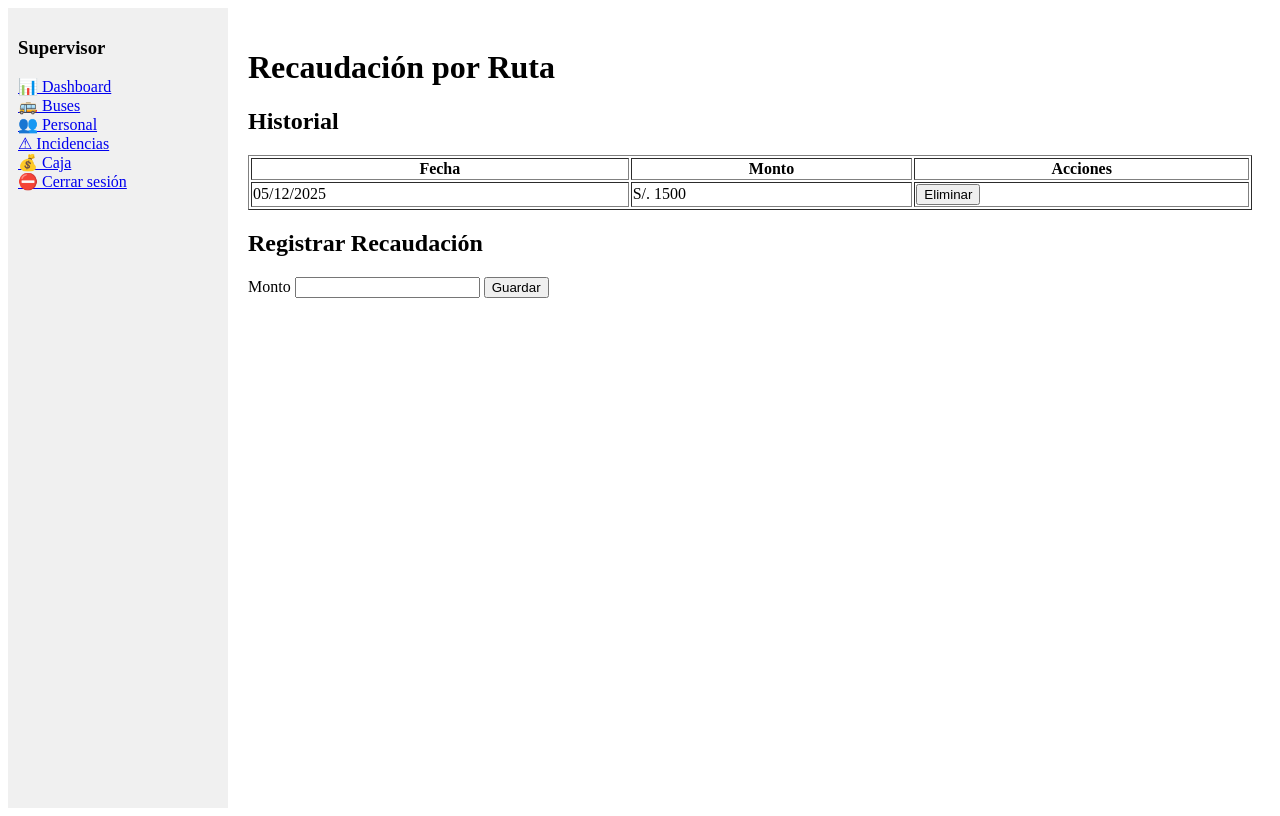
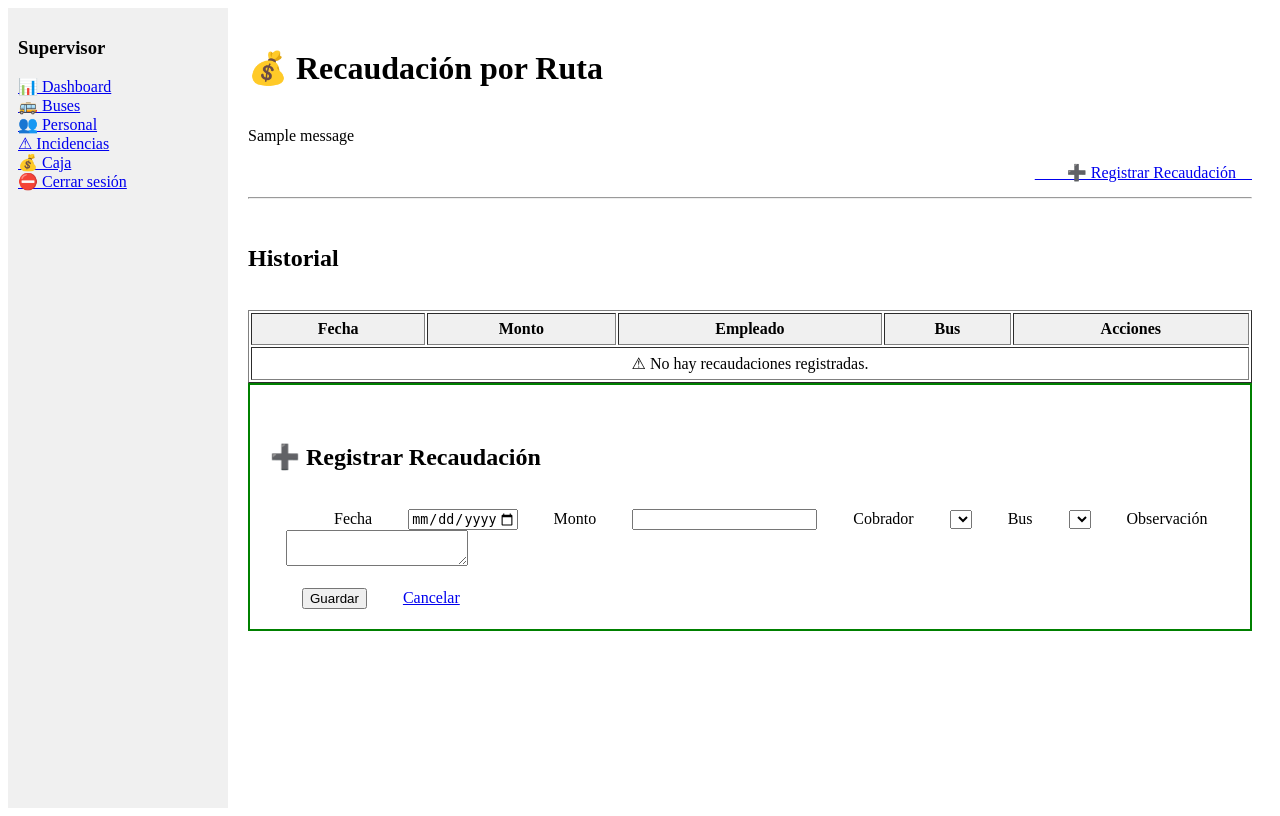
Before and after one commit to FerPonce42/BD-STELMAN-BUSES, a Flask app: page /panel/caja?nuevo_caja=true in a window 1280 px wide. Run offline with Flask 3, Linux system fonts and the light colour scheme; the visitor is signed in with stand-in values (Sample User, id 1); tables that the repository leaves empty or names only in its code hold one stand-in row (values such as "Sample post"); one stand-in notice (Sample message) is shown; lists and menus that the app fills with data are empty; some libraries are stand-ins or nearby versions.

Commit message:
caja ahsta las webas

```diff
--- a/app.py
+++ b/app.py
@@ -2,7 +2,7 @@ from flask import Flask, render_template, request, redirect, url_for, session, f
 from flask_mysqldb import MySQL
 from config import Config
 from datetime import datetime
-
+import MySQLdb.cursors
 from datetime import datetime, date
 # -----------------------------------------
 # CONFIG GENERAL
@@ -1166,6 +1166,250 @@ def eliminar_incidencia_operativa(id_incidencia):
 
 
 
+
+# =============================================
+# PANEL DE CAJA
+# =============================================
+# ===================== PANEL DE CAJA =====================
+@app.route("/panel/caja", methods=['GET'])
+def panel_caja():
+    if 'usuario' not in session:
+        return redirect(url_for('login'))
+
+    # ✅ CORRECCIÓN CLAVE: Usar DictCursor para acceder a los datos por nombre (e.nombre, e.apellido)
+    cursor = mysql.connection.cursor(MySQLdb.cursors.DictCursor)
+    id_supervisor = session['id']
+
+    # Ruta activa del supervisor
+    cursor.execute("""
+        SELECT id_ruta
+        FROM supervisor_ruta
+        WHERE id_empleado=%s AND fecha_fin IS NULL
+    """, (id_supervisor,))
+    row = cursor.fetchone()
+    id_ruta = row['id_ruta'] if row else None
+
+    cajas, empleados, buses = [], [], []
+
+    if id_ruta:
+        # Historial de recaudaciones
+        cursor.execute("""
+            SELECT c.id_caja, c.fecha, c.monto_recaudado, c.observacion,
+                   e.id_empleado, p.nombre, p.apellido, b.id_bus, b.placa
+            FROM caja c
+            JOIN empleado e ON c.id_empleado = e.id_empleado
+            JOIN persona p ON e.id_persona = p.id_persona
+            JOIN bus b ON c.id_bus = b.id_bus
+            WHERE c.id_ruta=%s
+            ORDER BY c.fecha DESC
+        """, (id_ruta,))
+        cajas = cursor.fetchall()
+
+        # Cobradores de la ruta (Consulta que asegura que sean cobradores asignados a un bus de la ruta)
+        cursor.execute("""
+            SELECT e.id_empleado, p.nombre, p.apellido
+            FROM persona p
+            JOIN empleado e ON e.id_persona = p.id_persona
+            JOIN cobrador co ON e.id_empleado = co.id_empleado
+            WHERE e.id_empleado IN (
+                SELECT ab.id_empleado
+                FROM asignacion_bus ab
+                JOIN bus_ruta br ON ab.id_bus = br.id_bus
+                WHERE br.id_ruta = %s
+            )
+        """, (id_ruta,))
+        empleados = cursor.fetchall()
+
+        # Buses de la ruta
+        cursor.execute("""
+            SELECT b.id_bus, b.placa
+            FROM bus b
+            JOIN bus_ruta br ON b.id_bus = br.id_bus
+            WHERE br.id_ruta = %s
+        """, (id_ruta,))
+        buses = cursor.fetchall()
+
+    cursor.close()
+    hoy = datetime.today().strftime("%Y-%m-%d")
+
+    return render_template("privado/caja.html",
+                           cajas=cajas,
+                           empleados=empleados,
+                           buses=buses,
+                           id_ruta=id_ruta,
+                           editar_caja=None,
+                           hoy=hoy)
+
+
+# ===================== REGISTRAR RECAUDACIÓN =====================
+@app.route("/registrar_caja", methods=['POST'])
+def registrar_caja():
+    if 'usuario' not in session:
+        return redirect(url_for('login'))
+
+    # ✅ CORRECCIÓN CLAVE: Usar DictCursor
+    cursor = mysql.connection.cursor(MySQLdb.cursors.DictCursor)
+    id_supervisor = session['id']
+
+    try:
+        cursor.execute("""
+            SELECT id_ruta
+            FROM supervisor_ruta
+            WHERE id_empleado=%s AND fecha_fin IS NULL
+        """, (id_supervisor,))
+        row = cursor.fetchone()
+        id_ruta = row['id_ruta'] if row else None
+
+        if not id_ruta:
+            flash("❌ No tienes una ruta activa.", "danger")
+            return redirect(url_for("panel_caja"))
+
+        fecha = request.form.get("fecha")
+        monto = request.form.get("monto")
+        observacion = request.form.get("observacion")
+        id_empleado = request.form.get("id_empleado")
+        id_bus = request.form.get("id_bus")
+
+        if not fecha or not monto or not id_empleado or not id_bus:
+            flash("❌ Debes completar todos los campos obligatorios.", "danger")
+            return redirect(url_for("panel_caja"))
+
+        fecha_obj = datetime.strptime(fecha, "%Y-%m-%d").date()
+        monto = float(monto)
+
+        mysql.connection.begin()
+        cursor.execute("""
+            INSERT INTO caja(id_empleado, id_ruta, id_bus, fecha, monto_recaudado, observacion)
+            VALUES (%s, %s, %s, %s, %s, %s)
+        """, (id_empleado, id_ruta, id_bus, fecha_obj, monto, observacion))
+        mysql.connection.commit()
+        flash("✔ Recaudación registrada correctamente.", "success")
+
+    except Exception as e:
+        mysql.connection.rollback()
+        flash(f"❌ Error: {str(e)}", "danger")
+    finally:
+        cursor.close()
+
+    return redirect(url_for("panel_caja"))
+
+
+# ===================== ELIMINAR RECAUDACIÓN =====================
+@app.route("/eliminar_caja/<int:id_caja>", methods=['GET'])
+def eliminar_caja(id_caja):
+    if 'usuario' not in session:
+        return redirect(url_for('login'))
+
+    # ✅ CORRECCIÓN CLAVE: Usar DictCursor
+    cursor = mysql.connection.cursor(MySQLdb.cursors.DictCursor)
+    try:
+        mysql.connection.begin()
+        cursor.execute("DELETE FROM caja WHERE id_caja=%s", (id_caja,))
+        mysql.connection.commit()
+        flash("✔ Recaudación eliminada.", "success")
+    except Exception as e:
+        mysql.connection.rollback()
+        flash(f"❌ Error: {str(e)}", "danger")
+    finally:
+        cursor.close()
+
+    return redirect(url_for("panel_caja"))
+
+
+# ===================== EDITAR RECAUDACIÓN =====================
+@app.route("/editar_caja/<int:id_caja>", methods=['GET'])
+def editar_caja(id_caja):
+    if 'usuario' not in session:
+        return redirect(url_for('login'))
+
+    # ✅ CORRECCIÓN CLAVE: Usar DictCursor
+    cursor = mysql.connection.cursor(MySQLdb.cursors.DictCursor)
+    id_supervisor = session['id']
+
+    cursor.execute("""
+        SELECT id_ruta
+        FROM supervisor_ruta
+        WHERE id_empleado=%s AND fecha_fin IS NULL
+    """, (id_supervisor,))
+    row = cursor.fetchone()
+    id_ruta = row['id_ruta'] if row else None
+
+    # Obtener recaudación
+    cursor.execute("SELECT * FROM caja WHERE id_caja=%s", (id_caja,))
+    editar_caja = cursor.fetchone()
+
+    # Cobradores de la ruta
+    cursor.execute("""
+        SELECT e.id_empleado, p.nombre, p.apellido
+        FROM persona p
+        JOIN empleado e ON e.id_persona = p.id_persona
+        JOIN cobrador co ON e.id_empleado = co.id_empleado
+        WHERE e.id_empleado IN (
+            SELECT ab.id_empleado
+            FROM asignacion_bus ab
+            JOIN bus_ruta br ON ab.id_bus = br.id_bus
+            WHERE br.id_ruta = %s
+        )
+    """, (id_ruta,))
+    empleados = cursor.fetchall()
+
+    # Buses de la ruta
+    cursor.execute("""
+        SELECT b.id_bus, b.placa
+        FROM bus b
+        JOIN bus_ruta br ON b.id_bus = br.id_bus
+        WHERE br.id_ruta = %s
+    """, (id_ruta,))
+    buses = cursor.fetchall()
+
+    cursor.close()
+    hoy = datetime.today().strftime("%Y-%m-%d")
+
+    return render_template("privado/caja.html",
+                           cajas=[],
+                           empleados=empleados,
+                           buses=buses,
+                           id_ruta=id_ruta,
+                           editar_caja=editar_caja,
+                           hoy=hoy)
+
+
+# ===================== ACTUALIZAR RECAUDACIÓN =====================
+@app.route("/actualizar_caja", methods=['POST'])
+def actualizar_caja():
+    if 'usuario' not in session:
+        return redirect(url_for('login'))
+
+    # ✅ CORRECCIÓN CLAVE: Usar DictCursor
+    cursor = mysql.connection.cursor(MySQLdb.cursors.DictCursor)
+    try:
+        id_caja = request.form["id_caja"]
+        fecha = request.form["fecha"]
+        monto = float(request.form["monto"])
+        observacion = request.form["observacion"]
+        id_empleado = request.form["id_empleado"]
+        id_bus = request.form["id_bus"]
+
+        mysql.connection.begin()
+        cursor.execute("""
+            UPDATE caja
+            SET fecha=%s, monto_recaudado=%s, observacion=%s,
+                id_empleado=%s, id_bus=%s
+            WHERE id_caja=%s
+        """, (fecha, monto, observacion, id_empleado, id_bus, id_caja))
+        mysql.connection.commit()
+        flash("✔ Recaudación actualizada correctamente.", "success")
+
+    except Exception as e:
+        mysql.connection.rollback()
+        flash(f"❌ Error: {str(e)}", "danger")
+    finally:
+        cursor.close()
+
+    return redirect(url_for("panel_caja"))
+
+
+
 @app.route("/panel/rutas")
 def panel_rutas():
     if 'usuario' not in session:
@@ -1173,11 +1417,7 @@ def panel_rutas():
     return render_template("privado/rutas.html")
 
 
-@app.route("/panel/caja")
-def panel_caja():
-    if 'usuario' not in session:
-        return redirect(url_for('login'))
-    return render_template("privado/caja.html")
+
 
 
 @app.route("/panel/reportes")
--- a/templates/privado/caja.html
+++ b/templates/privado/caja.html
@@ -4,28 +4,94 @@
 
 {% block content %}
 
-<h1>Recaudación por Ruta</h1>
+<h1>💰 Recaudación por Ruta</h1>
+
+{% with messages = get_flashed_messages(with_categories=true) %}
+    {% if messages %}
+        {% for category, message in messages %}
+            <div class="alert alert-{{ category }}">{{ message }}</div>
+        {% endfor %}
+    {% endif %}
+{% endwith %}
+
+<section style="display:flex; justify-content:flex-end; margin-bottom:15px;">
+    <a href="{{ url_for('panel_caja', nuevo_caja='true') }}#modal-registro-caja" class="btn btn-primary">
+        ➕ Registrar Recaudación
+    </a>
+</section>
+
+<hr>
 
 <section>
     <h2>Historial</h2>
-    <table border="1" width="100%">
+    <table border="1" width="100%" cellpadding="6">
+        <tr style="background:#f0f0f0;">
+            <th>Fecha</th>
+            <th>Monto</th>
+            <th>Empleado</th>
+            <th>Bus</th>
+            <th>Acciones</th>
+        </tr>
+        {% for c in cajas %}
         <tr>
-            <th>Fecha</th><th>Monto</th><th>Acciones</th>
+            <td>{{ c.fecha }}</td>
+            <td>S/. {{ "%.2f"|format(c.monto_recaudado) }}</td>
+            <td>{{ c.nombre }} {{ c.apellido }}</td>
+            <td>{{ c.placa }}</td>
+            <td>
+                <a href="{{ url_for('editar_caja', id_caja=c.id_caja) }}" class="btn-sm btn-info">✏️ Editar</a>
+                <a href="{{ url_for('eliminar_caja', id_caja=c.id_caja) }}" class="btn-sm btn-warning"
+                   onclick="return confirm('¿Seguro de eliminar esta recaudación?')">🗑️ Eliminar</a>
+            </td>
         </tr>
+        {% else %}
         <tr>
-            <td>05/12/2025</td><td>S/. 1500</td>
-            <td><button>Eliminar</button></td>
+            <td colspan="5" style="text-align:center;">⚠ No hay recaudaciones registradas.</td>
         </tr>
+        {% endfor %}
     </table>
 </section>
 
-<section>
-    <h2>Registrar Recaudación</h2>
-    <form method="post">
+{% if 'nuevo_caja' in request.args or editar_caja %}
+<div id="modal-registro-caja" style="border:2px solid green; padding:20px;">
+    <h2>{% if editar_caja %}✏️ Editar{% else %}➕ Registrar{% endif %} Recaudación</h2>
+    <form method="post" action="{% if editar_caja %}{{ url_for('actualizar_caja') }}{% else %}{{ url_for('registrar_caja') }}{% endif %}">
+        {% if editar_caja %}
+        <input type="hidden" name="id_caja" value="{{ editar_caja.id_caja }}">
+        {% endif %}
+
+        <label>Fecha</label>
+        <input type="date" name="fecha" required max="{{ hoy }}" value="{{ editar_caja.fecha if editar_caja else '' }}">
+
         <label>Monto</label>
-        <input name="monto">
-        <button type="submit">Guardar</button>
+        <input type="number" step="0.01" name="monto" required value="{{ editar_caja.monto_recaudado if editar_caja else '' }}">
+
+        <label>Cobrador</label>
+        <select name="id_empleado" required>
+            {% for e in empleados %}
+            <option value="{{ e.id_empleado }}" {% if editar_caja and editar_caja.id_empleado == e.id_empleado %}selected{% endif %}>
+                {{ e.nombre }} {{ e.apellido }}
+            </option>
+            {% endfor %}
+        </select>
+
+        <label>Bus</label>
+        <select name="id_bus" required>
+            {% for b in buses %}
+            <option value="{{ b.id_bus }}" {% if editar_caja and editar_caja.id_bus == b.id_bus %}selected{% endif %}>
+                {{ b.placa }}
+            </option>
+            {% endfor %}
+        </select>
+
+        <label>Observación</label>
+        <textarea name="observacion">{{ editar_caja.observacion if editar_caja else '' }}</textarea>
+
+        <br><br>
+        <button type="submit">{% if editar_caja %}Actualizar{% else %}Guardar{% endif %}</button>
+        <a href="{{ url_for('panel_caja') }}" class="btn-sm">Cancelar</a>
     </form>
-</section>
+</div>
+{% endif %}
 
 {% endblock %}
```
Lines whose indentation alone changed are shown as unchanged.
